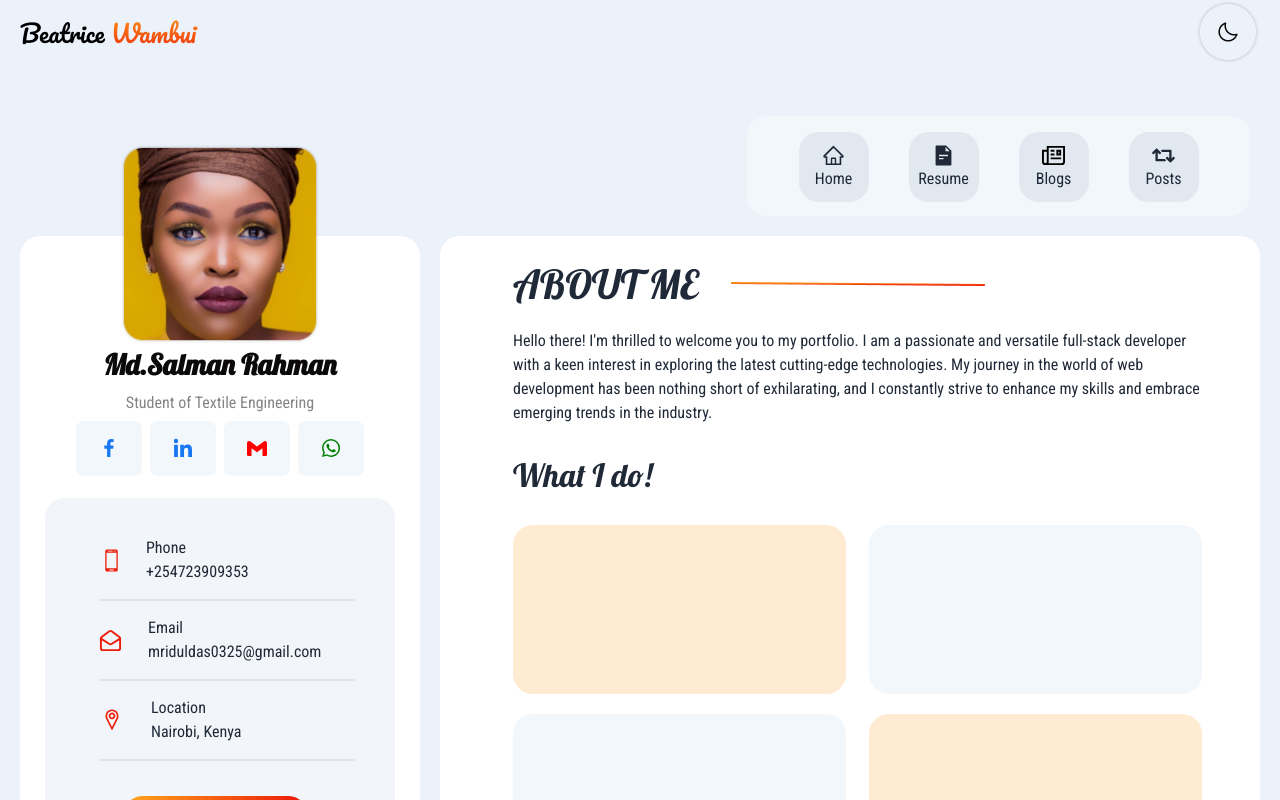
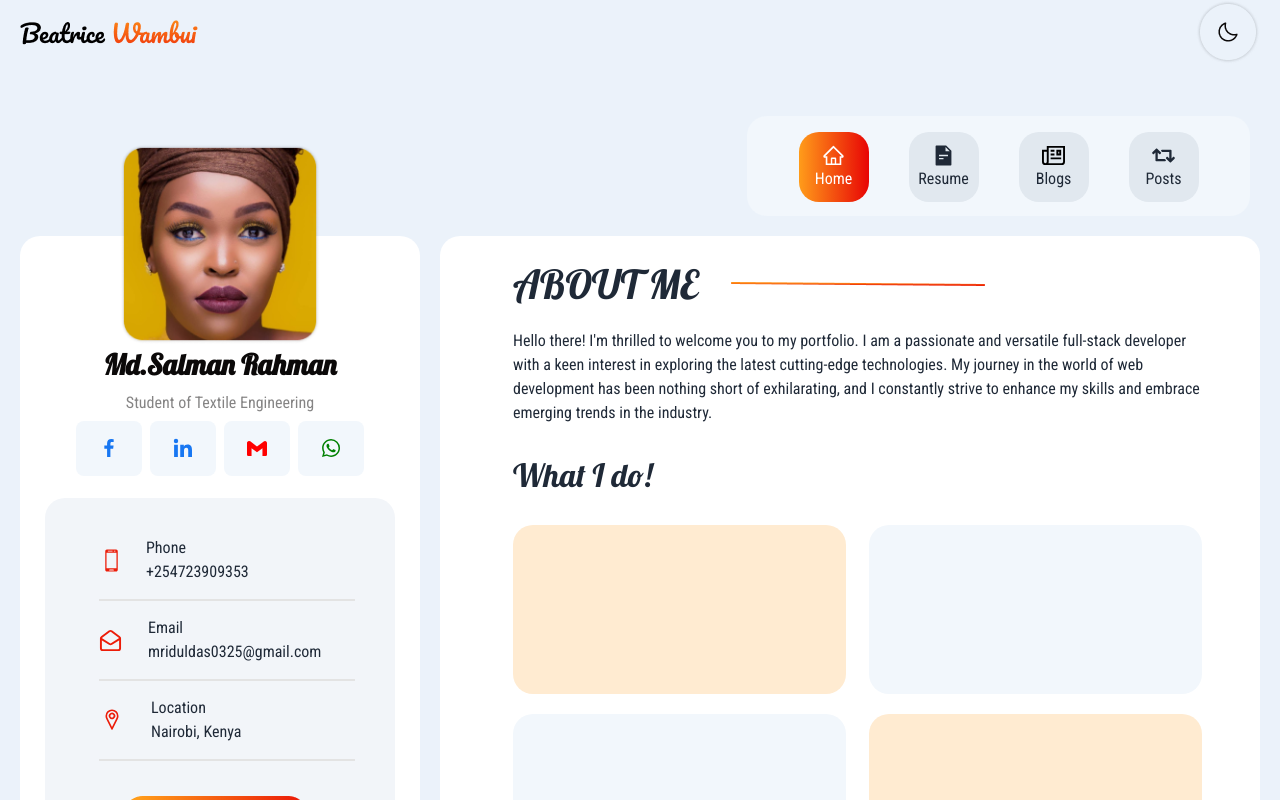
Before and after one commit to mriduldas07/salman-profolio, a React (Vite) app: page / in a window 1280 px wide. Shown: the top 800 px of the page. Built offline with nearby package versions, Linux system fonts and the light colour scheme.

Commit message:
topbar style

```diff
--- a/src/components/Topbar.tsx
+++ b/src/components/Topbar.tsx
@@ -1,10 +1,13 @@
+/* eslint-disable @typescript-eslint/restrict-template-expressions */
 import { motion } from "framer-motion";
 import { AiFillFileText, AiOutlineHome } from "react-icons/ai";
 import { FaRetweet } from "react-icons/fa";
 import { GrArticle } from "react-icons/gr";
-import { Link } from "react-router-dom";
+import { Link, useLocation } from "react-router-dom";
 
 export default function Topbar() {
+  const { pathname } = useLocation();
+
   return (
     <div>
       <motion.div
@@ -16,7 +19,10 @@ export default function Topbar() {
         <div className="flex justify-center lg:pt-[16px] pt-[5px] gap-[20px] lg:gap-[40px] ">
           <Link to={`/`}>
             <motion.div
-              className="bg-[#E1E8EF] w-[60px] h-[60px] lg:w-[70px]  lg:h-[70px] rounded-[20px] px-auto flex flex-col justify-center items-center cursor-pointer"
+              className={`bg-[#E1E8EF] w-[60px] h-[60px] lg:w-[70px]  lg:h-[70px] rounded-[20px] px-auto flex flex-col justify-center items-center cursor-pointer ${
+                pathname === "/" &&
+                "bg-gradient-to-r from-[#FF9C1A] to-[#E80505] text-white"
+              }`}
               initial={{ x: 500 }}
               animate={{ x: 0 }}
               transition={{
@@ -32,7 +38,10 @@ export default function Topbar() {
           </Link>
           <Link to={`/resume`}>
             <motion.div
-              className="bg-[#E1E8EF] w-[60px] h-[60px] lg:w-[70px] lg:h-[70px] rounded-[20px] px-auto flex flex-col justify-center items-center cursor-pointer"
+              className={`bg-[#E1E8EF] w-[60px] h-[60px] lg:w-[70px]  lg:h-[70px] rounded-[20px] px-auto flex flex-col justify-center items-center cursor-pointer ${
+                pathname === "/resume" &&
+                "bg-gradient-to-r from-[#FF9C1A] to-[#E80505] text-white"
+              }`}
               initial={{ x: 500 }}
               animate={{ x: 0 }}
               transition={{
@@ -48,7 +57,10 @@ export default function Topbar() {
           </Link>
           <Link to={`/blogs`}>
             <motion.div
-              className="bg-[#E1E8EF] w-[60px] h-[60px] lg:w-[70px] lg:h-[70px] rounded-[20px] px-auto flex flex-col justify-center items-center cursor-pointer"
+              className={`bg-[#E1E8EF] w-[60px] h-[60px] lg:w-[70px]  lg:h-[70px] rounded-[20px] px-auto flex flex-col justify-center items-center cursor-pointer ${
+                pathname === "/blogs" &&
+                "bg-gradient-to-r from-[#FF9C1A] to-[#E80505] text-white"
+              }`}
               initial={{ x: 500 }}
               animate={{ x: 0 }}
               transition={{
```
